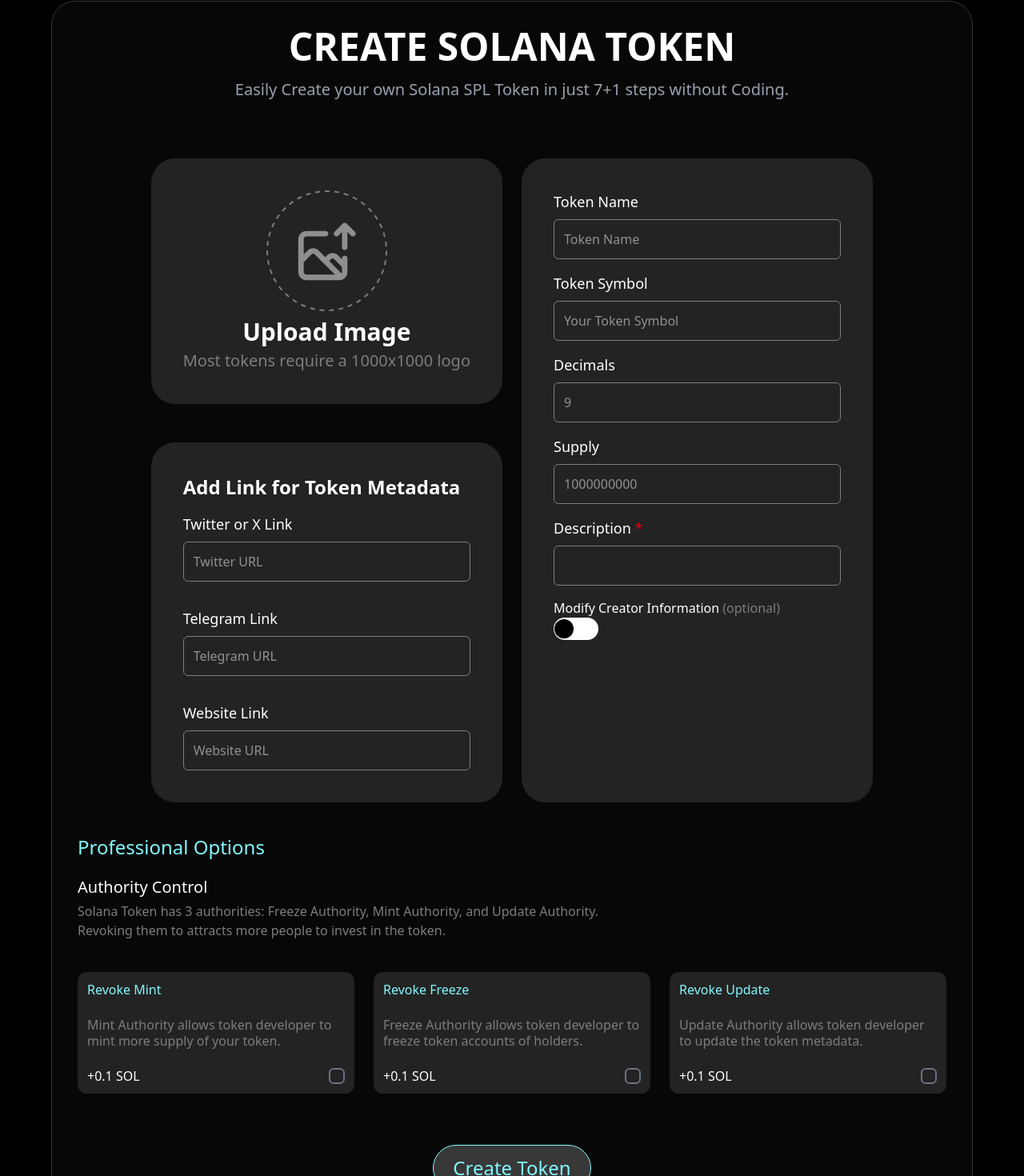
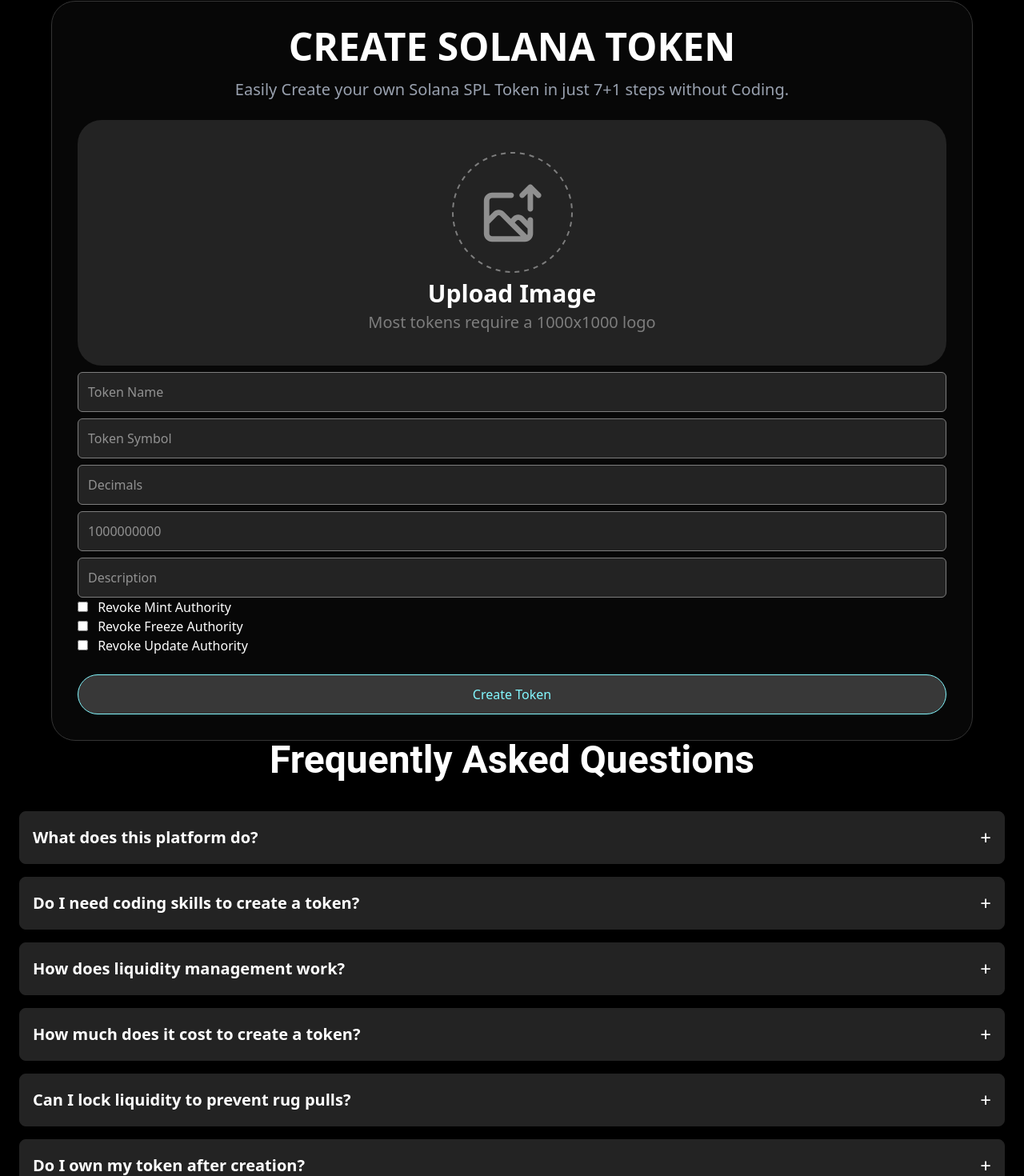
Before and after one commit to sidx04/HyperLaunch, a React (Vite) app: page /createToken in a window 1280 px wide. Shown: the part 111-1581 px from the top of the page at 80% size. Built offline with nearby package versions, Linux system fonts and the light colour scheme.

Commit message:
mint token; todo: change css and add stuff left out (website, creator name, etc.)

```diff
--- a/package.json
+++ b/package.json
@@ -10,7 +10,9 @@
     "preview": "vite preview"
   },
   "dependencies": {
+    "@solana/web3.js": "^1.98.0",
     "@tailwindcss/vite": "^4.0.7",
+    "buffer": "^6.0.3",
     "framer-motion": "^12.4.7",
     "react": "^19.0.0",
     "react-dom": "^19.0.0",
--- a/src/components/Navbar.jsx
+++ b/src/components/Navbar.jsx
@@ -22,7 +22,7 @@
 
         console.log("Connected Wallet Address:", publicKey);
 
-        const res = await fetch(`${process.env.BACKEND_URI}/connect-wallet`, {
+        const res = await fetch(`http://localhost:8080/connect-wallet`, {
           method: "POST",
           headers: { "Content-Type": "application/json" },
           body: JSON.stringify({ publicKey }),
--- a/src/pages/Create.jsx
+++ b/src/pages/Create.jsx
@@ -1,65 +1,134 @@
-import { div } from 'framer-motion/client'
-import React from 'react'
+import { useState } from "react";
 import { FaCheck } from "react-icons/fa6";
-import { useState } from "react";
+import { Buffer } from "buffer";
+import { Connection, Transaction } from "@solana/web3.js";
 
 const Create = () => {
+  const [formData, setFormData] = useState({
+    image: null,
+    tokenName: "",
+    tokenSymbol: "",
+    decimals: "",
+    supply: "",
+    description: "",
+    checkFreeze: false,
+    checkMint: false,
+    checkRevoke: false,
+    publicKey: "",
+  });
 
-  const [image, setImage] = useState(null);
+  const handleChange = (e) => {
+    const { name, value, type, checked } = e.target;
+    setFormData((prev) => ({
+      ...prev,
+      [name]: type === "checkbox" ? checked : value,
+    }));
+  };
 
   const handleImageChange = (event) => {
     const file = event.target.files[0];
     if (file) {
-      setImage(URL.createObjectURL(file)); // Preview uploaded image
+      setFormData((prev) => ({ ...prev, image: file }));
     }
   };
 
-  const [isOn, setIsOn] = useState(false);
+  const handleSubmit = async (event) => {
+    event.preventDefault();
 
-    const toggleSwitch = () => {
-      setIsOn(!isOn);
+    if (!window.solana || !window.solana.isPhantom) {
+      console.error("Phantom Wallet is not installed!");
+      return;
+    }
+
+    try {
+      // Connect to Phantom Wallet
+      const wallet = await window.solana.connect();
+      const pubKey = wallet.publicKey.toString();
+
+      // Step 1: Request the transaction from the backend
+      const txResponse = await fetch("http://localhost:8080/create-token-tx", {
+        method: "POST",
+        headers: { "Content-Type": "application/json" },
+        body: JSON.stringify({ publicKey: pubKey }),
+      });
+
+      const txData = await txResponse.json();
+      if (!txData.transaction) throw new Error("Invalid transaction data");
+
+      // Step 2: Deserialize and sign the transaction
+      const transactionBuffer = Buffer.from(txData.transaction, "base64");
+      const transaction = Transaction.from(transactionBuffer);
+      const signedTransaction = await window.solana.signTransaction(
+        transaction
+      );
+
+      // Step 3: Prepare form data
+      const formDataToSend = new FormData();
+      Object.keys(formData).forEach((key) => {
+        if (formData[key] !== null) {
+          if (key === "image" && formData.image) {
+            formDataToSend.append("image", formData.image);
+          } else if (key === "publicKey") {
+            formDataToSend.append(key, pubKey);
+          } else {
+            formDataToSend.append(key, formData[key]);
+          }
+        }
+      });
+
+      // Add the user's public key and signed transaction to the form data
+      formDataToSend.append(
+        "signedTransaction",
+        signedTransaction.serialize().toString("base64")
+      );
+
+      // Step 4: Send the form data and signed transaction to the backend
+      const finalResponse = await fetch("http://localhost:8080/create-token", {
+        method: "POST",
+        body: formDataToSend,
+      });
+
+      const result = await finalResponse.json();
+      console.log("Server Response:", result);
+
+      if (finalResponse.ok) {
+        console.log("Token creation successful!");
+      } else {
+        console.error("Token creation failed:", result.error);
+      }
+    } catch (error) {
+      console.error("Error submitting form:", error);
+    }
   };
-
-
-  const [checkFreeze, setFreeze] = useState(false);
-
-  const handleFreezeChange = () => {
-    setFreeze(!checkFreeze);
-    alert("Checkbox is Freeze" + !checkFreeze);
-  };
-
-  const [checkMint, setMint] = useState(false);
-
-  const handleMintChange = () => {
-    setMint(!checkMint);
-    alert("Checkbox is Mint " + !checkMint);
-  };
-
-  const [checkRevoke, setRevoke] = useState(false);
-
-  const handleRevokeChange = () => {
-    setRevoke(!checkRevoke);
-    alert("Checkbox is " + !checkRevoke);
-  };
-
   return (
     <div className="pt-28 bg-black text-white relative font-['Product Sans']">
-      <div className="flex flex-col rounded-[30px] bg-[#23232333] border border-[#343434] text-white p-8 w-auto xl:mx-auto max-w-6xl mx-3 relative">
-        <h1 className="text-3xl md:text-5xl font-semibold text-center uppercase">Create Solana Token</h1>
-        <p className="text-md md:text-xl text-gray-400 text-center mt-4">Easily Create your own Solana SPL Token in just 7+1 steps without Coding.</p>
-        <div className='items-center flex-col flex justify-between'>
-          <div className="grid grid-cols-1 md:grid-cols-2 gap-6 mt-6">
+      <form
+        onSubmit={handleSubmit}
+        className="flex flex-col rounded-[30px] bg-[#23232333] border border-[#343434] text-white p-8 w-auto xl:mx-auto max-w-6xl mx-3 relative"
+      >
+        <h1 className="text-3xl md:text-5xl font-semibold text-center uppercase">
+          Create Solana Token
+        </h1>
+        <p className="text-md md:text-xl text-gray-400 text-center mt-4">
+          Easily Create your own Solana SPL Token in just 7+1 steps without
+          Coding.
+        </p>
 
-            <div className="grid grid-cols-1 gap-6 mt-6">
         <label htmlFor="imageUpload" className="cursor-pointer">
-                <div className="bg-[#232323] w-full p-6 md:p-10 justify-items-center rounded-[30px] mt-6 text-center">
-                  {image ? (
-                    <img src={image} alt="Uploaded" className="mx-auto rounded-lg w-40 h-40 object-cover" />
+          <div className="bg-[#232323] w-full p-6 md:p-10 rounded-[30px] mt-6 text-center">
+            {formData.image ? (
+              <img
+                src={URL.createObjectURL(formData.image)}
+                alt="Uploaded"
+                className="mx-auto rounded-lg w-40 h-40 object-cover"
+              />
             ) : (
               <img src="./imageupload.svg" alt="Upload" className="mx-auto" />
             )}
             <p className="text-3xl font-semibold mt-2">Upload Image</p>
-                  <p className="text-[#7D7D7D] text-xl mt-1">Most tokens require a 1000x1000 logo</p>
+            <p className="text-[#7D7D7D] text-xl mt-1">
+              Most tokens require a 1000x1000 logo
+            </p>
           </div>
           <input
             type="file"
@@ -70,213 +139,87 @@
           />
         </label>
 
-              <div className="bg-[#232323] w-full p-6 md:p-10 rounded-[30px] mt-6 text-left space-y-8">
-                <p className="text-2xl font-semibold mb-4">Add Link for Token Metadata</p>
+        <input
+          type="text"
+          name="tokenName"
+          placeholder="Token Name"
+          value={formData.tokenName}
+          onChange={handleChange}
+          className="p-3 border border-[#7d7d7d] rounded-md bg-[#232323] mt-2"
+        />
+        <input
+          type="text"
+          name="tokenSymbol"
+          placeholder="Token Symbol"
+          value={formData.tokenSymbol}
+          onChange={handleChange}
+          className="p-3 border border-[#7d7d7d] rounded-md bg-[#232323] mt-2"
+        />
+        <input
+          type="number"
+          name="decimals"
+          placeholder="Decimals"
+          value={formData.decimals}
+          onChange={handleChange}
+          className="p-3 border border-[#7d7d7d] rounded-md bg-[#232323] mt-2"
+        />
+        <input
+          type="number"
+          name="supply"
+          placeholder="1000000000"
+          value={formData.supply}
+          onChange={handleChange}
+          className="p-3 border border-[#7d7d7d] rounded-md bg-[#232323] mt-2"
+        />
+        <input
+          type="text"
+          name="description"
+          placeholder="Description"
+          value={formData.description}
+          onChange={handleChange}
+          className="p-3 border border-[#7d7d7d] rounded-md bg-[#232323] mt-2"
+        />
 
-                <div className="flex flex-col">
-                  <label className="text-lg">Twitter or X Link</label>
-                  <input type="text" placeholder="Twitter URL" className="p-3 border border-[#7d7d7d] rounded-md bg-[#232323] mt-2" />
-                </div>
-                <div className="flex flex-col">
-                  <label className="text-lg">Telegram Link</label>
-                  <input type="text" placeholder="Telegram URL" className="p-3 border border-[#7d7d7d] rounded-md bg-[#232323] mt-2" />
-                </div>
-                <div className="flex flex-col">
-                  <label className="text-lg">Website Link</label>
-                  <input type="text" placeholder="Website URL" className="p-3 border border-[#7d7d7d] rounded-md bg-[#232323] mt-2" />
-                </div>
-              </div>
-            </div>
-
-            <div className="grid grid-cols-1 gap-6 mt-6">
-              <div className="bg-[#232323] w-full p-6 md:p-10 rounded-[30px] mt-6 space-y-4">
-                <div className="flex flex-col">
-                  <label className="text-lg">Token Name</label>
-                  <input type="text" placeholder="Token Name" className="p-3 border border-[#7d7d7d] rounded-md bg-[#232323] mt-2" />
-                </div>
-                <div className="flex flex-col">
-                  <label className="text-lg">Token Symbol</label>
-                  <input type="text" placeholder="Your Token Symbol" className="p-3 border border-[#7d7d7d] rounded-md bg-[#232323] mt-2" />
-                </div>
-                <div className="flex flex-col">
-                  <label className="text-lg">Decimals</label>
-                  <input type="text" placeholder="9" className="p-3 border border-[#7d7d7d] rounded-md bg-[#232323] mt-2" />
-                </div>
-                <div className="flex flex-col">
-                  <label className="text-lg">Supply</label>
-                  <input type="text" placeholder="1000000000" className="p-3 border border-[#7d7d7d] rounded-md bg-[#232323] mt-2" />
-                </div>
-                <div className="flex flex-col">
-                  <label className="text-lg">Description <span className='text-red-600'>*</span></label>
-                  <input type="text" className="p-3 border border-[#7d7d7d] rounded-md bg-[#232323] mt-2" />
-                </div>
-                <div className="inline-flex">
-                  <div>Modify Creator Information <span className='text-[#7d7d7d]'>(optional)</span>
-
-                    <div className="flex items-center space-x-4">
-                      {/* Toggle Switch */}
-                      <div
-                        className={`w-14 h-7 flex items-center rounded-full p-1 cursor-pointer transition ${
-                          isOn ? "bg-[#83f8ff]" : "bg-white"
-                        }`}
-                        onClick={() => setIsOn(!isOn)}
-                      >
-                        <div
-                          className={`w-6 h-6 bg-black rounded-full shadow-md transform transition ${
-                            isOn ? "translate-x-6.5" : "translate-x-[-3px]"
-                          }`}
-                        />
-                      </div>
-
-                      {/* Display Text When Toggled On */}
-                      {isOn && (
-                        <div>
-                          <div className='px-2 pt-2 pb-3 space-y-1 sm:px-3'>
-
-                            <div className="flex flex-col">
-                              <label className="text-lg">Creator Name</label>
-                              <input type="text" placeholder="Creator Name" className="p-3 border border-[#7d7d7d] rounded-md bg-[#232323] mt-2" />
-                            </div>
-                            <div className="flex flex-col">
-                              <label className="text-lg">Creator Website</label>
-                              <input type="text" placeholder="Creator Website" className="p-3 border border-[#7d7d7d] rounded-md bg-[#232323] mt-2" />
-                            </div>
-                          </div>
-                        </div>
-                      )
-                    }
-                      </div>
-                    </div>
-                </div>
-              </div>
-            </div>
-          </div>
-        </div>
-
-        <p className='text-[#83f8ff] text-left text-2xl mt-10 mb-5'>
-          Professional Options
-        </p>
-        <p className='text-xl mb-1'>Authority Control</p>
-        <p className='text-[#7d7d7d] text-md mb-4'>
-          Solana Token has 3 authorities: Freeze Authority, Mint Authority, and Update Authority.<br/>
-          Revoking them to attracts more people to invest in the token.
-        </p>
-        <div className='grid grid-cols-1 md:grid-cols-3 gap-6 mt-6'>
-          <div className='leading-[20px] inline-block p-3 bg-[#232323] rounded-xl overflow-hidden space-y-6'>
-            <p className='text-[#83f8ff]'>Revoke Mint</p>
-            <p className='text-[#7d7d7d]'>Mint Authority allows token developer to mint more supply of your token.</p>
-            <div className='justify-between flex'>
-              <p>+0.1 SOL</p>
-              <label className="flex items-center gap-2 cursor-pointer">
+        <label>
           <input
             type="checkbox"
-                  checkMint={checkMint}
-                  onChange={handleMintChange}
-                  className="hidden"
-                />
-                <div
-                  className={`w-5 h-5 border-2 border-gray-500 rounded-md flex items-center justify-center transition-all ${
-                    checkMint ? "border-gray-500" : "bg-transparent"
-                  }`}
-                >
-                  {checkMint && <FaCheck className="text-white text-sm w-fit m-[1px]" />}
-                </div>
+            name="checkMint"
+            checked={formData.checkMint}
+            onChange={handleChange}
+            className="mr-2"
+          />{" "}
+          Revoke Mint Authority
         </label>
-            </div>
-          </div>
-          <div className='leading-[20px] inline-block p-3 bg-[#232323] rounded-xl overflow-hidden space-y-6'>
-            <p className='text-[#83f8ff]'>Revoke Freeze</p>
-            <p className='text-[#7d7d7d]'>Freeze Authority allows token developer to freeze token accounts of holders.</p>
-            <div className='justify-between flex'>
-              <p>+0.1 SOL</p>
-              <label className="flex items-center gap-2 cursor-pointer">
+        <label>
           <input
             type="checkbox"
-                  checkFreeze={checkFreeze}
-                  onChange={handleFreezeChange}
-                  className="hidden"
-                />
-                <div
-                  className={`w-5 h-5 border-2 border-gray-500 rounded-md flex items-center justify-center transition-all ${
-                    checkFreeze ? "border-gray-500" : "bg-transparent"
-                  }`}
-                >
-                  {checkFreeze && <FaCheck className="text-white text-sm w-fit m-[1px]" />}
-                </div>
+            name="checkFreeze"
+            checked={formData.checkFreeze}
+            onChange={handleChange}
+            className="mr-2"
+          />{" "}
+          Revoke Freeze Authority
         </label>
-            </div>
-          </div>
-          <div className='leading-[20px] inline-block p-3 bg-[#232323] rounded-xl overflow-hidden space-y-6'>
-            <p className='text-[#83f8ff]'>Revoke Update</p>
-            <p className='text-[#7d7d7d]'>Update Authority allows token developer to update the token metadata.</p>
-            <div className='justify-between flex'>
-              <p>+0.1 SOL</p>
-              <label className="flex items-center gap-2 cursor-pointer">
+        <label>
           <input
             type="checkbox"
-                  checkRevoke={checkRevoke}
-                  onChange={handleRevokeChange}
-                  className="hidden"
-                />
-                <div
-                  className={`w-5 h-5 border-2 border-gray-500 rounded-md flex items-center justify-center transition-all ${
-                    checkRevoke ? "border-gray-500" : "bg-transparent"
-                  }`}
+            name="checkRevoke"
+            checked={formData.checkRevoke}
+            onChange={handleChange}
+            className="mr-2"
+          />{" "}
+          Revoke Update Authority
+        </label>
+
+        <button
+          type="submit"
+          className="text-center mt-6 w-full md:w-auto px-6 py-3 rounded-full border text-[#83f8ff] bg-[#383838] border-[#83f8ff] hover:bg-[#83f8ff]/20 transition-all duration-300 active:scale-95"
         >
-                  {checkRevoke && <FaCheck className="text-white text-sm w-fit m-[1px]" />}
-                </div>
-              </label>
-            </div>
-          </div>
-
-
-
-      </div>
-
-      <div className='relative justify-items-center p-10'>
-        <button className="text-center mt-6 w-full md:w-auto px-6 py-3 rounded-full border flex items-center justify-center gap-2.5
-                         hover:bg-[#83f8ff]/20 text-[#83f8ff] bg-[#383838] border-[#83f8ff]
-                          transition-all duration-300 active:scale-95 cursor-pointer text-2xl">
           Create Token
         </button>
+      </form>
     </div>
+  );
+};
 
-    </div>
-
-
-    <p className="text-4xl md:text-6xl font-semibold text-center uppercase pt-20 mb-20">
-      How to Create Solana Token
-    </p>
-
-
-    <div className="relative flex flex-col md:flex-row items-center z-5 justify-between min-h-screen overflow-hidden bg-black">
-      <div className="relative md:left-50 md:bottom-20 bg-[#232323] p-6 md:p-8 opacity-90 rounded-[20px] border border-[#343434] text-white shadow-xl max-w-lg w-full md:w-1/2 overflow-y-auto max-h-[80vh]">
-        <h2 className="text-xl md:text-2xl font-bold text-white text-center mb-4">
-          HOW TO USE SOLANA TOKEN CREATOR
-        </h2>
-        <ol className="list-decimal space-y-3 pl-5 text-sm md:text-lg font-['Product Sans'] leading-relaxed font-normal">
-          <li>Connect your Solana wallet.</li>
-          <li>Write the name you want for your Token.</li>
-          <li>Indicate the symbol (max 8 characters).</li>
-          <li>Select the decimals quantity (0 for Whitelist Token, 6 for utility token).</li>
-          <li>Write the description you want for your SPL Token.</li>
-          <li>Upload the image for your token (PNG).</li>
-          <li>Put the supply of your Token.</li>
-          <li>Click on "Create," accept the transaction, and wait until your token is ready.</li>
-        </ol>
-      </div>
-
-      <img
-        src="./rightsystem.svg"
-        alt="Logo"
-        className="hidden md:block relative left-7 bottom-40 w-[70%] lg:w-[60%] h-auto mt-6 md:mt-0"
-      />
-    </div>
-
-
-  </div>
-
-  )
-}
-
-export default Create
+export default Create;
```
Also changed, not shown: src/components/test.jsx (+13 -7 lines), 1 other file (tests, documents, lock files or other folders). Lines whose indentation alone changed are shown as unchanged.
